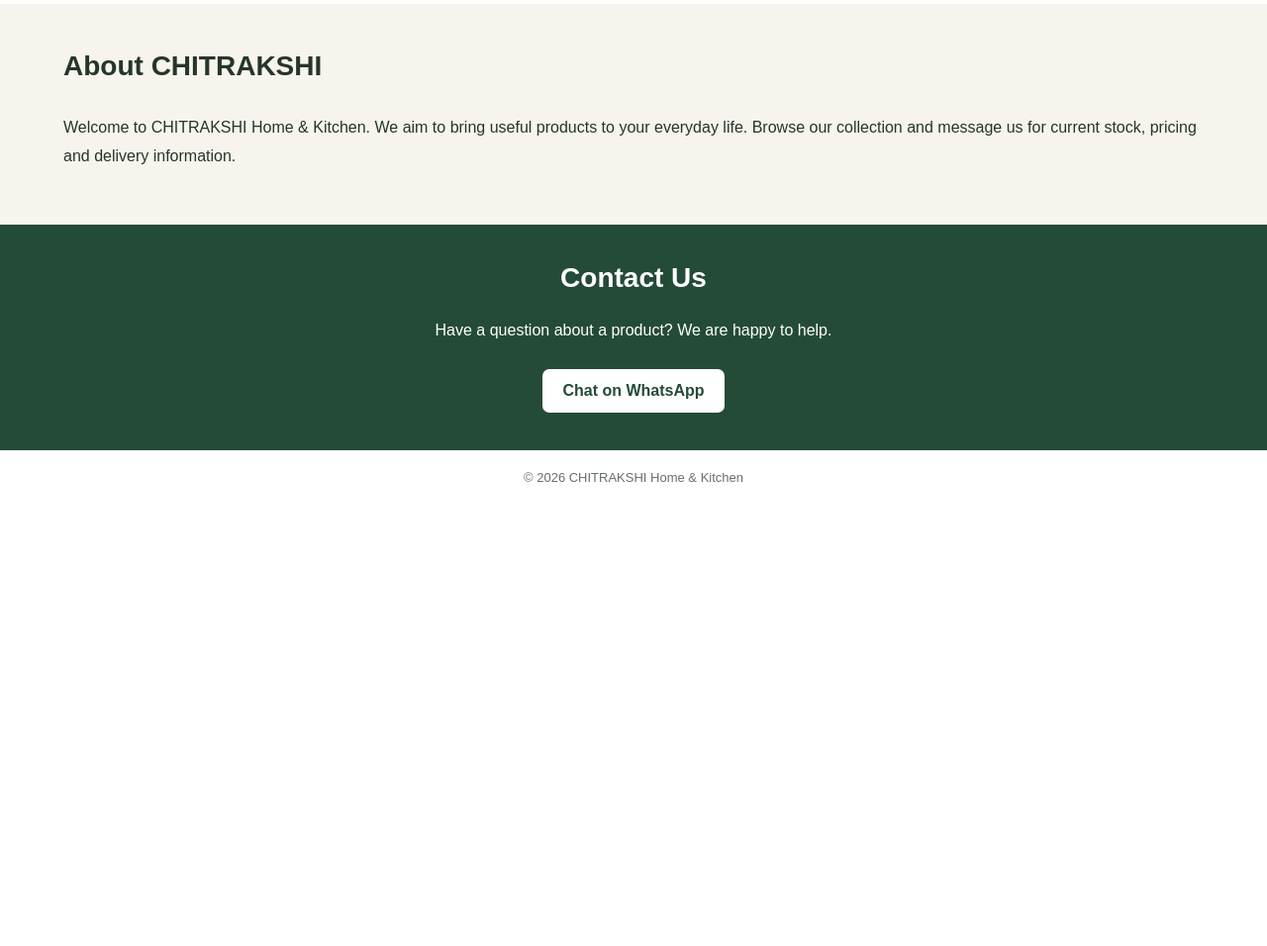
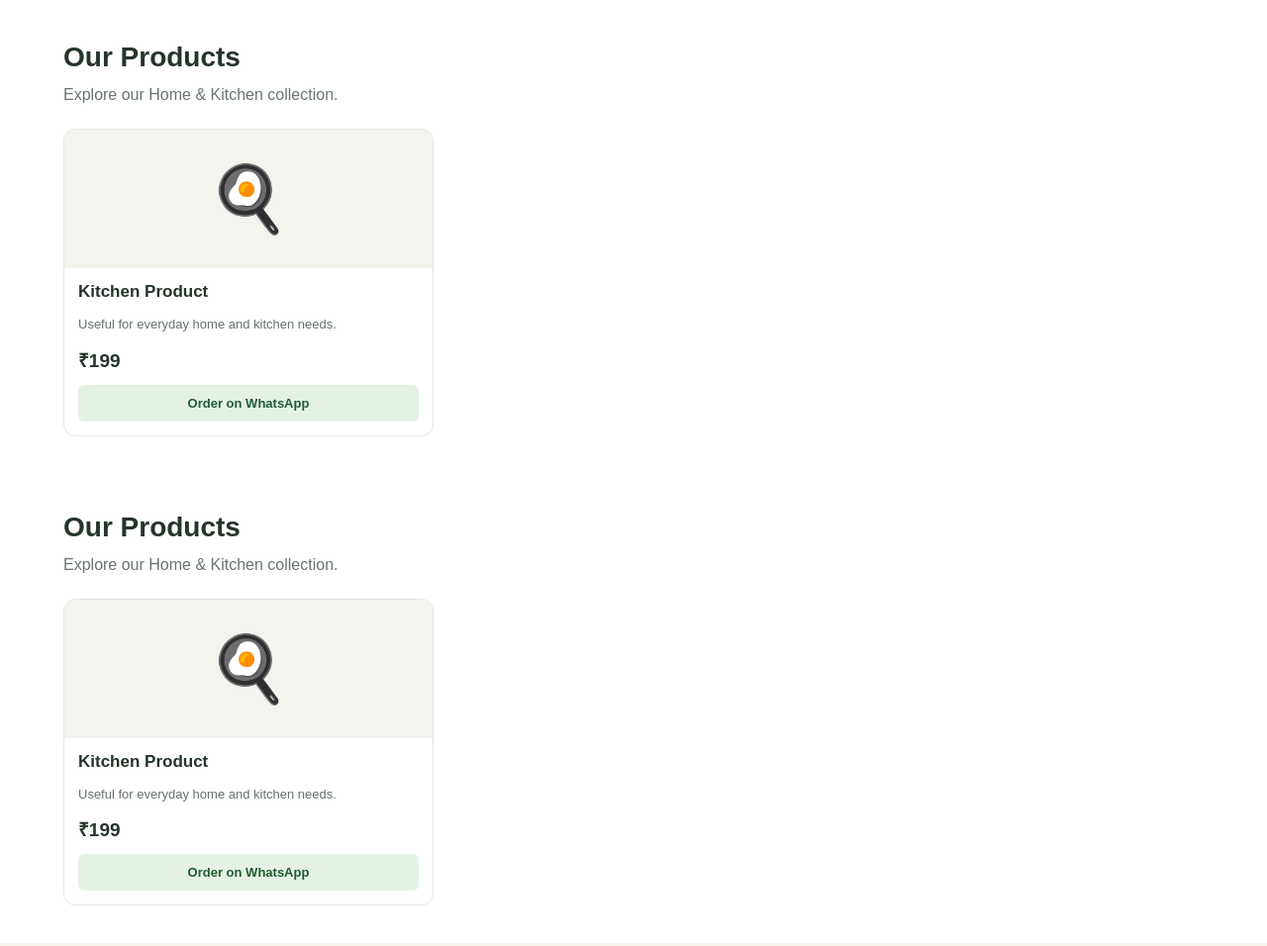
Before and after one commit to charuket23-123/Chitrakshi-, a plain HTML site: page index.html in a window 1280 px wide. Shown: the part 2197-3153 px from the top of the page at 99% size. Before the commit the page ends 2707 px from the top, so only its background shows below. Drawn offline with Linux system fonts and the light colour scheme.

Commit message:
Update index.html

```diff
--- a/index.html
+++ b/index.html
@@ -121,6 +121,50 @@
   <p class="sub">Explore our Home & Kitchen collection.</p>
 
   <div class="products">
+
+    <div class="product">
+      <div class="pic">🍳</div>
+      <div class="info">
+        <h3>Kitchen Product</h3>
+        <p>Useful for everyday home and kitchen needs.</p>
+        <div class="price">₹199</div>
+        <a class="order"
+           href="https://wa.me/918690012149?text=I%20want%20to%20order%20Kitchen%20Product">
+          Order on WhatsApp
+        </a>
+      </div>
+    </div>
+
+  </div>
+</section>
+
+<section id="products">
+  <h2>Our Products</h2>
+  <p class="sub">Explore our Home & Kitchen collection.</p>
+
+  <div class="products">
+
+    <div class="product">
+      <div class="pic">🍳</div>
+      <div class="info">
+        <h3>Kitchen Product</h3>
+        <p>Useful for everyday home and kitchen needs.</p>
+        <div class="price">₹199</div>
+        <a class="order"
+           href="https://wa.me/918690012149?text=I%20want%20to%20order%20Kitchen%20Product">
+          Order on WhatsApp
+        </a>
+      </div>
+    </div>
+
+  </div>
+</section>
+
+<section id="products">
+  <h2>Our Products</h2>
+  <p class="sub">Explore our Home & Kitchen collection.</p>
+
+  <div class="products">
     <div class="product">
       <div class="pic">🍳</div>
       <div class="info">
```
